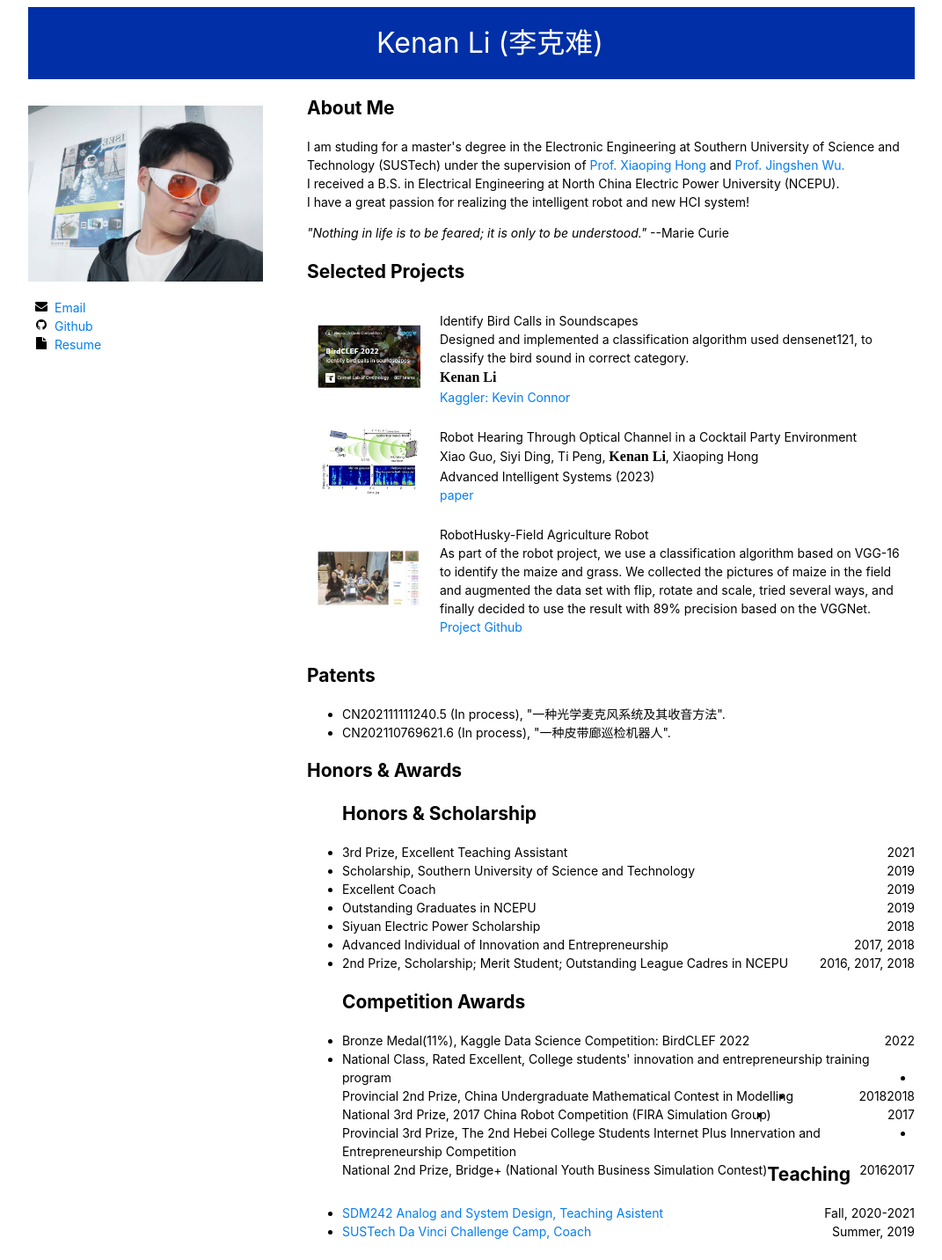
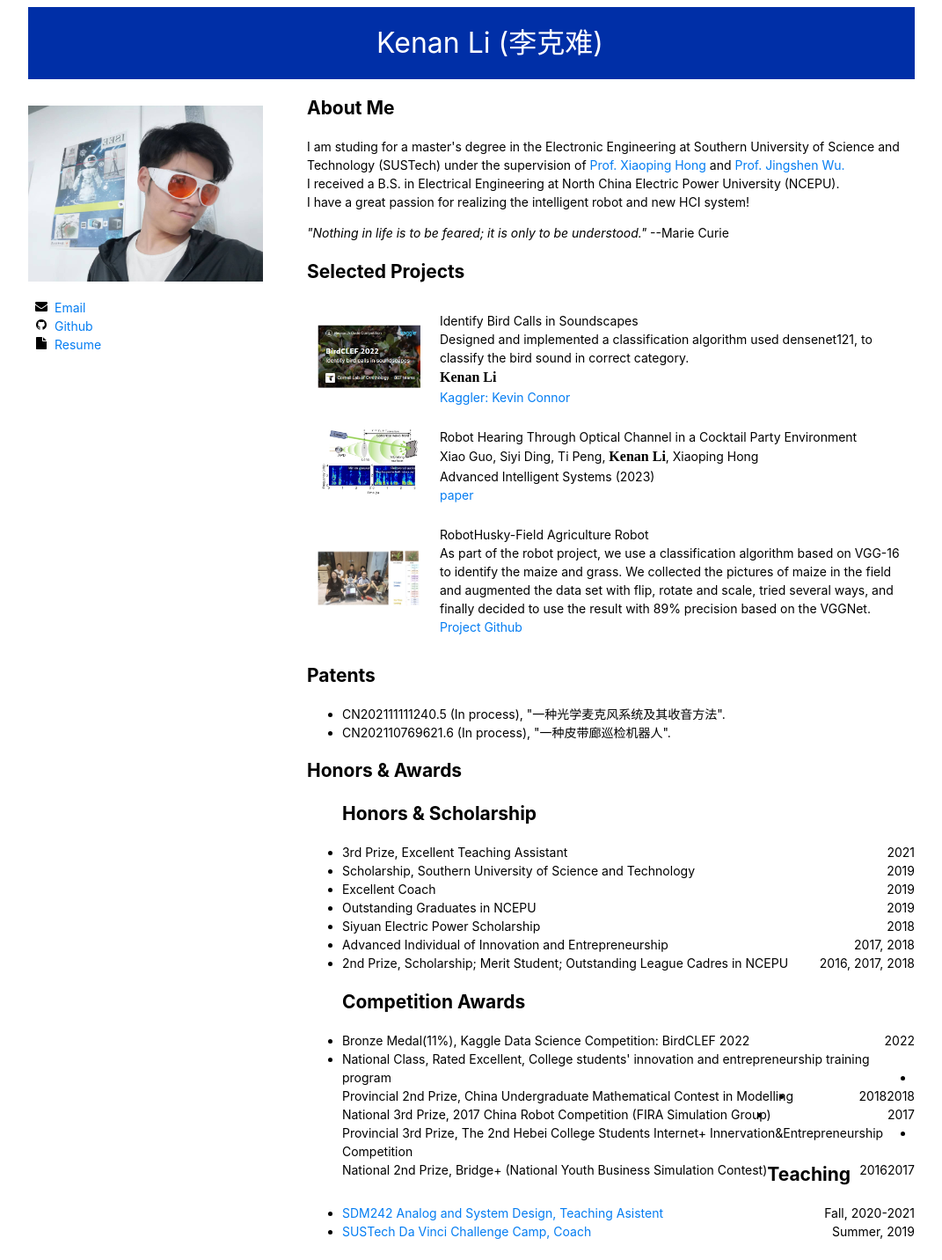
Before and after one commit to ConnorKevin/ConnorKevin.github.io, a Jekyll site: the page index.html, which Jekyll copies as it is, in a window 1280 px wide. Shown: the whole page at 88% size, without its empty margins (104-1175 px from the left). Built offline with Jekyll 4.4.1, drawn with Linux system fonts in a browser that asks for light colours.

Commit message:
Update index.html

```diff
--- a/index.html
+++ b/index.html
@@ -211,7 +211,7 @@
 			<div style="float:right; text-align:right">2017</div>
 			</li>
 			<li>
-			<div style="float:left; text-align:left; height:auto">Provincial 3rd Prize, The 2nd Hebei College Students Internet Plus Innervation and Entrepreneurship Competition</div>
+			<div style="float:left; text-align:left; height:auto">Provincial 3rd Prize, The 2nd Hebei College Students Internet+ Innervation&Entrepreneurship Competition</div>
 			<div style="float:right; text-align:right">2017</div>
 			</li>
 			<li>
```
